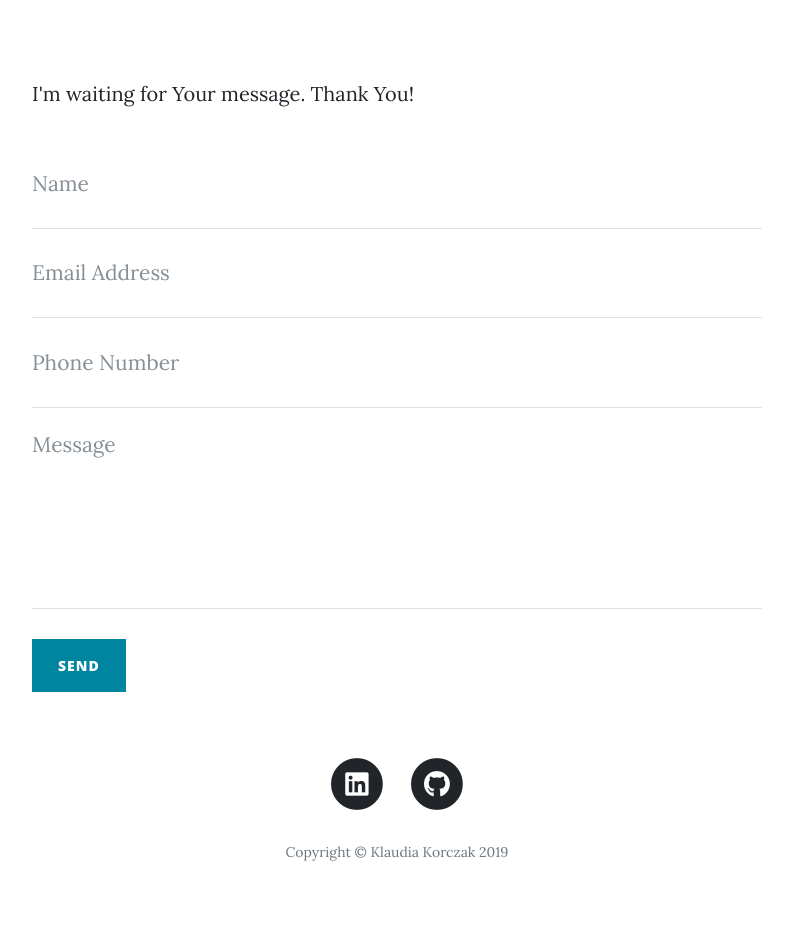
After one commit to KlaudiaKorczak/Django-blog-project, a Django app: page /contact/ in a window 1280 px wide. The commit adds this page. Shown: the part 533-1461 px from the top of the page, without its empty margins (243-1036 px from the left). Run offline with Django 3.2, Linux system fonts and the light colour scheme; some libraries are stand-ins or nearby versions.

```diff
--- a/blog/urls.py
+++ b/blog/urls.py
@@ -24,7 +24,10 @@ urlpatterns = [
     path('', portfolio.views.home, name='home'),
     path('about/', portfolio.views.about, name='about'),
     path('paintings/', portfolio.views.paintings, name='paintings'),
-    path('questionnaire/', portfolio.views.questionnaire, name='questionnaire'),
+    path('contact/', portfolio.views.contact, name='contact'),
+    path('polling/', portfolio.views.polling, name='polling'),
+    path('<int:question_id>/results/', portfolio.views.results, name='results'),
+    path('vote/', portfolio.views.vote, name='vote'),
 ]
 urlpatterns += static(settings.STATIC_URL, document_root=settings.STATIC_ROOT)
 urlpatterns += static(settings.MEDIA_URL, document_root=settings.MEDIA_ROOT)
--- a/portfolio/admin.py
+++ b/portfolio/admin.py
@@ -1,5 +1,5 @@
 from django.contrib import admin
-from .models import Paintings
-# Register your models here.
+from .models import Paintings, Question
 
 admin.site.register(Paintings)
+admin.site.register(Question)
--- a/portfolio/templates/about.html
+++ b/portfolio/templates/about.html
@@ -1,17 +1,17 @@
 {% extends "base.html" %}
+{% load static %}
 
 {% block content %}
     <div class="container">
       <div class="row align-items-center">
         <div class="col-lg-6 order-lg-2">
           <div class="p-5">
-            <img class="img-fluid rounded-circle" src="{% static 'img/ja.jpg' %}" alt="">
+            <img class="img-fluid rounded-circle" src="{% static 'img/ja.JPG' %}" alt="">
           </div>
         </div>
         <div class="col-lg-6 order-lg-1">
           <div class="p-5">
             <h2 class="display-4">For those about to rock...</h2>
-            <p>Lorem ipsum dolor sit amet, consectetur adipisicing elit. Quod aliquid, mollitia odio veniam sit iste esse assumenda amet aperiam exercitationem, ea animi blanditiis recusandae! Ratione voluptatum molestiae adipisci, beatae obcaecati.</p>
           </div>
         </div>
       </div>
--- a/portfolio/templates/base.html
+++ b/portfolio/templates/base.html
@@ -17,8 +17,8 @@
 
   <!-- Custom fonts for this template -->
   <link href="{% static 'vendor/fontawesome-free/css/all.min.css' %}" rel="stylesheet" type="text/css">
-  <link href='{% static "https://fonts.googleapis.com/css?family=Lora:400,700,400italic,700italic" %}' rel='stylesheet' type='text/css'>
-  <link href='{% static "https://fonts.googleapis.com/css?family=Open+Sans:300italic,400italic,600italic,700italic,800italic,400,300,600,700,800" %}' rel='stylesheet' type='text/css'>
+  <link href="https://fonts.googleapis.com/css?family=Lora:400,700,400italic,700italic" rel='stylesheet' type='text/css'>
+  <link href="https://fonts.googleapis.com/css?family=Open+Sans:300italic,400italic,600italic,700italic,800italic,400,300,600,700,800" rel='stylesheet' type='text/css'>
 
   <!-- Custom styles for this template -->
   <link href="{% static 'css/clean-blog.min.css' %}" rel="stylesheet">
@@ -44,10 +44,10 @@
             <a class="nav-link" href="{% url 'paintings' %}">Digital Painting</a>
           </li>
           <li class="nav-item">
-            <a class="nav-link" href="post.html">Questionnaire</a>
+            <a class="nav-link" href="{% url 'polling' %}">Questionnaire</a>
           </li>
           <li class="nav-item">
-            <a class="nav-link" href="contact.html">Contact</a>
+            <a class="nav-link" href="{% url 'contact' %}">Contact</a>
           </li>
         </ul>
       </div>
--- /dev/null
+++ b/portfolio/templates/contact.html
@@ -0,0 +1,49 @@
+{% extends "base.html" %}
+
+{% block content %}
+<div class="container">
+    <div class="row">
+      <div class="col-lg-8 col-md-10 mx-auto">
+        <p>I'm waiting for Your message. Thank You!</p>
+        <!-- Contact Form - Enter your email address on line 19 of the mail/contact_me.php file to make this form work. -->
+        <!-- WARNING: Some web hosts do not allow emails to be sent through forms to common mail hosts like Gmail or Yahoo. It's recommended that you use a private domain email address! -->
+        <!-- To use the contact form, your site must be on a live web host with PHP! The form will not work locally! -->
+        <form name="sentMessage" id="contactForm" novalidate>
+          <div class="control-group">
+            <div class="form-group floating-label-form-group controls">
+              <label>Name</label>
+              <input type="text" class="form-control" placeholder="Name" id="name" required data-validation-required-message="Please enter your name.">
+              <p class="help-block text-danger"></p>
+            </div>
+          </div>
+          <div class="control-group">
+            <div class="form-group floating-label-form-group controls">
+              <label>Email Address</label>
+              <input type="email" class="form-control" placeholder="Email Address" id="email" required data-validation-required-message="Please enter your email address.">
+              <p class="help-block text-danger"></p>
+            </div>
+          </div>
+          <div class="control-group">
+            <div class="form-group col-xs-12 floating-label-form-group controls">
+              <label>Phone Number</label>
+              <input type="tel" class="form-control" placeholder="Phone Number" id="phone" required data-validation-required-message="Please enter your phone number.">
+              <p class="help-block text-danger"></p>
+            </div>
+          </div>
+          <div class="control-group">
+            <div class="form-group floating-label-form-group controls">
+              <label>Message</label>
+              <textarea rows="5" class="form-control" placeholder="Message" id="message" required data-validation-required-message="Please enter a message."></textarea>
+              <p class="help-block text-danger"></p>
+            </div>
+          </div>
+          <br>
+          <div id="success"></div>
+          <div class="form-group">
+            <button type="submit" class="btn btn-primary" id="sendMessageButton">Send</button>
+          </div>
+        </form>
+      </div>
+    </div>
+</div>
+{% endblock %}
--- /dev/null
+++ b/portfolio/utils/results.py
@@ -0,0 +1,5 @@
+
+class Results:
+
+    def prepare_results(self):
+        pass
--- a/portfolio/views.py
+++ b/portfolio/views.py
@@ -1,5 +1,10 @@
-from django.shortcuts import render
-from .models import Paintings
+from django.http import HttpResponse, Http404, HttpResponseRedirect
+from django.shortcuts import render, get_object_or_404
+from django.urls import reverse
+
+from .models import Paintings, Question, Choice
+from .utils.results import Results
+
 # Create your views here.
 
 
@@ -16,5 +21,23 @@ def paintings(request):
     return render(request, 'paintings.html', {'paintings_data': paintings_data})
 
 
-def questionnaire(request):
-    return render(request, 'questionnaire.html')
+def polling(request):
+    questions = Question.objects
+    return render(request, 'polling.html', {'questions': questions})
+
+
+def results(request, question_id):
+    question = get_object_or_404(Question, pk=question_id)
+    result1 = {"cos1":"cos1", "cos2": "cos2"}
+    context = {"result": result1, "q": question}
+    return render(request, 'results.html', context)
+
+
+def vote(request):
+
+    return HttpResponse(request)
+        # return HttpResponseRedirect(reverse('results', args=(question.id,)))
+
+
+def contact(request):
+    return render(request, 'contact.html')
```
Also changed, not shown: portfolio/models.py (+17 -0 lines), portfolio/templates/paintings.html (+7 -4 lines), portfolio/templates/polling.html (added, +26 -0 lines), portfolio/templates/results.html (added, +11 -0 lines), images/paintings_img/goku.jpg, portfolio/migrations/0009_choice_question.py (added), portfolio/utils/__init__.py (added).
